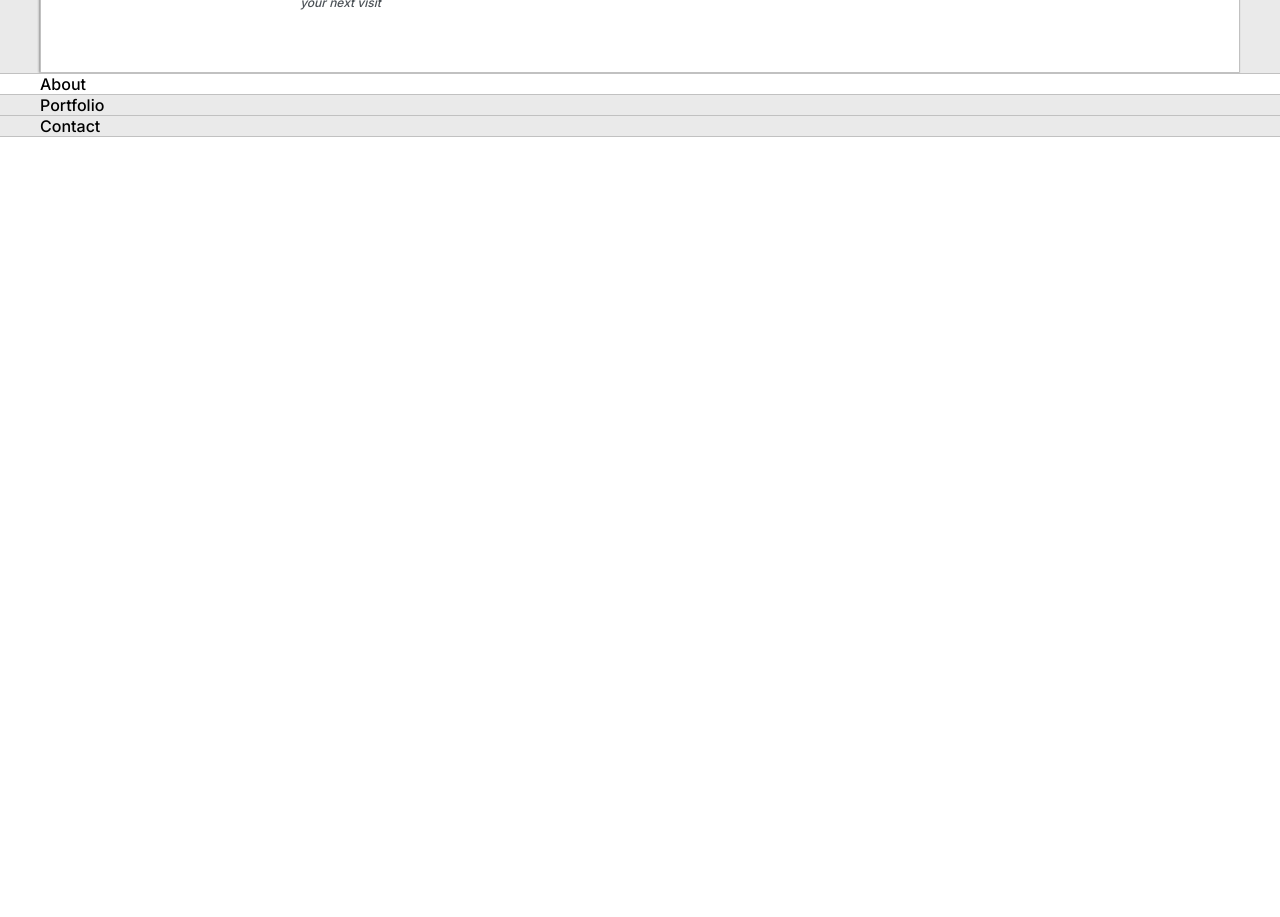
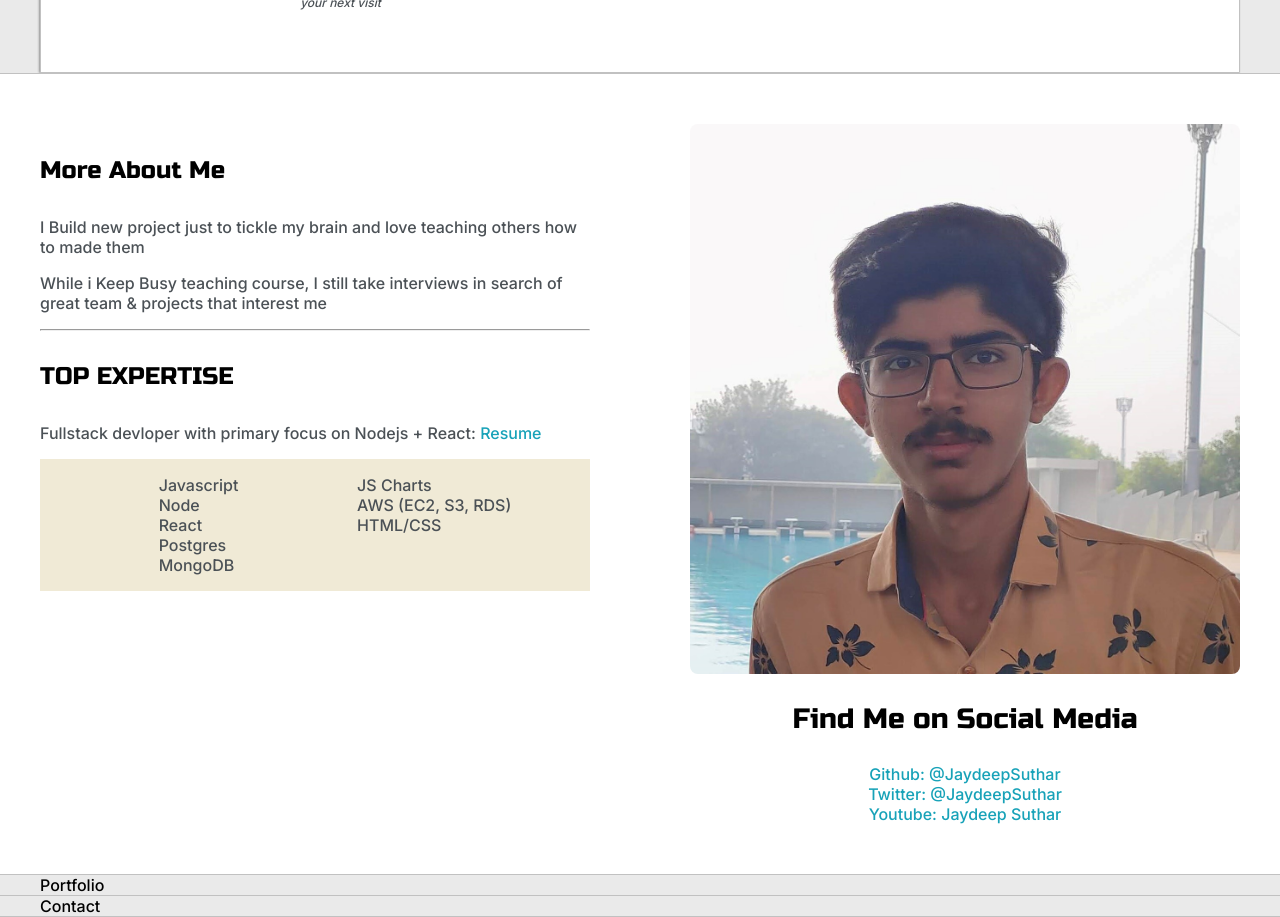
Before and after one commit to JaydeepSuthar/portfolio-website, a React (Vite) app: page / in a window 1280 px wide. Shown: the part 600-1517 px from the top of the page. Before the commit the page ends 800 px from the top, so only its background shows below. Built offline with nearby package versions, Linux system fonts and the light colour scheme.

Commit message:
About Me Section Completed

```diff
--- a/src/App.jsx
+++ b/src/App.jsx
@@ -90,7 +90,70 @@ const App = () => {
 			</section>
 
 			<section className="section-2">
-				<div className="main-container">About</div>
+				<div className="main-container">
+					<div className="about-wrapper">
+						<div className="about-me">
+							<h4>More About Me</h4>
+
+							<p>
+								I Build new project just to tickle my brain and
+								love teaching others how to made them
+							</p>
+
+							<p>
+								While i Keep Busy teaching course, I still take
+								interviews in search of great team &amp;
+								projects that interest me
+							</p>
+
+							<hr />
+
+							<h4>TOP EXPERTISE</h4>
+
+							<p>
+								Fullstack devloper with primary focus on Nodejs
+								+ React:{" "}
+								<a target="_blank" href="">
+									Resume
+								</a>
+							</p>
+
+							<div id="skills">
+								<ul>
+									<li>Javascript</li>
+									<li>Node</li>
+									<li>React</li>
+									<li>Postgres</li>
+									<li>MongoDB</li>
+								</ul>
+								<ul>
+									<li>JS Charts</li>
+									<li>AWS (EC2, S3, RDS)</li>
+									<li>HTML/CSS</li>
+								</ul>
+							</div>
+						</div>
+						<div className="social-links">
+							<img
+								src={image}
+								alt="follow me on social media"
+								id="social_img"
+							/>
+
+							<h3>Find Me on Social Media</h3>
+
+							<a target="_blank" href="#github" id="github">
+								Github: @JaydeepSuthar
+							</a>
+							<a target="_blank" href="#twitter" id="twitter">
+								Twitter: @JaydeepSuthar
+							</a>
+							<a target="_blank" href="#youtube" id="youtube">
+								Youtube: Jaydeep Suthar
+							</a>
+						</div>
+					</div>
+				</div>
 			</section>
 
 			<section className="section-1">
--- a/src/main.scss
+++ b/src/main.scss
@@ -310,6 +310,39 @@ body {
 	right: -5px;
 }
 
+.about-wrapper {
+	display: grid;
+	grid-template-columns: repeat(auto-fit, minmax(320px, 1fr));
+
+	gap: 100px;
+
+	padding-top: 50px;
+	padding-bottom: 50px;
+}
+
+#skills {
+	display: flex;
+	justify-content: space-evenly;
+
+	background-color: var(--preview-shadow);
+}
+
+.social-links {
+	display: grid;
+	align-content: center;
+	text-align: center;
+}
+
+#social_img {
+	// display: block;
+	// margin: 0 auto;
+
+	// height: 200px;
+	// width: 200px;
+	// object-fit: cover;
+	// border: 2px solid var(--border-color);
+}
+
 @media screen and (max-width: 1200px) {
 	:root {
 		--main-container-width: 95%;
```
